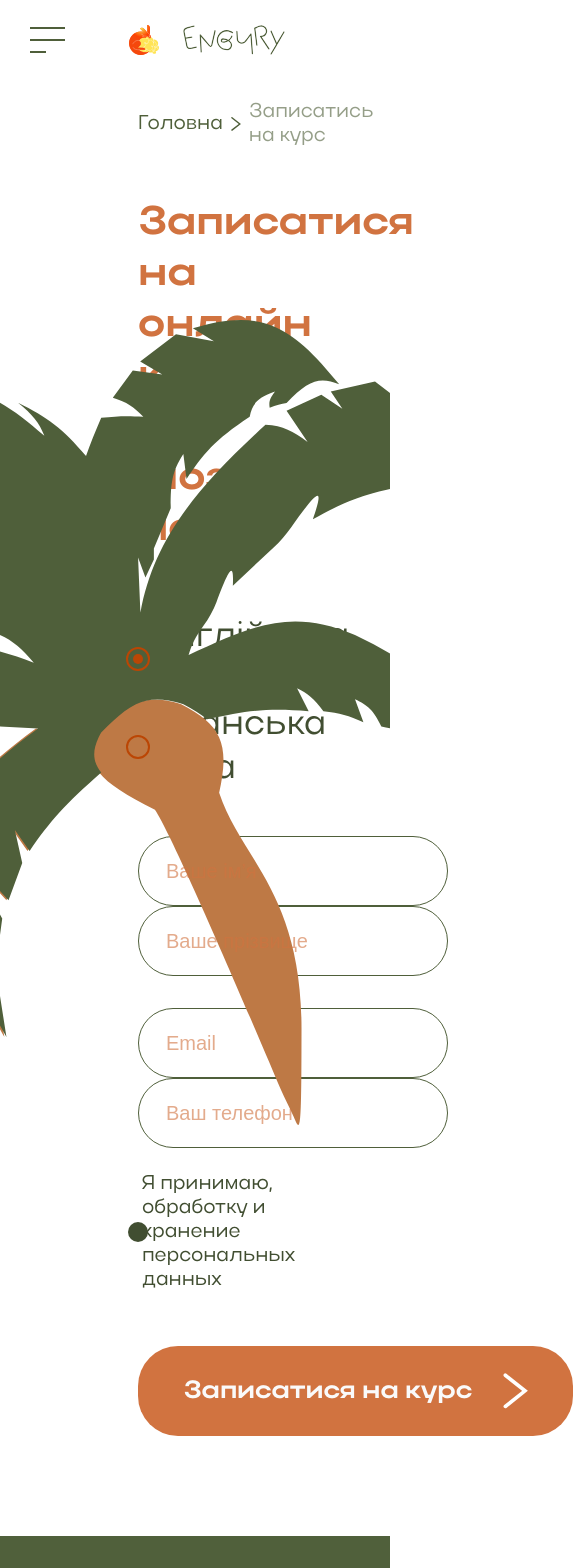
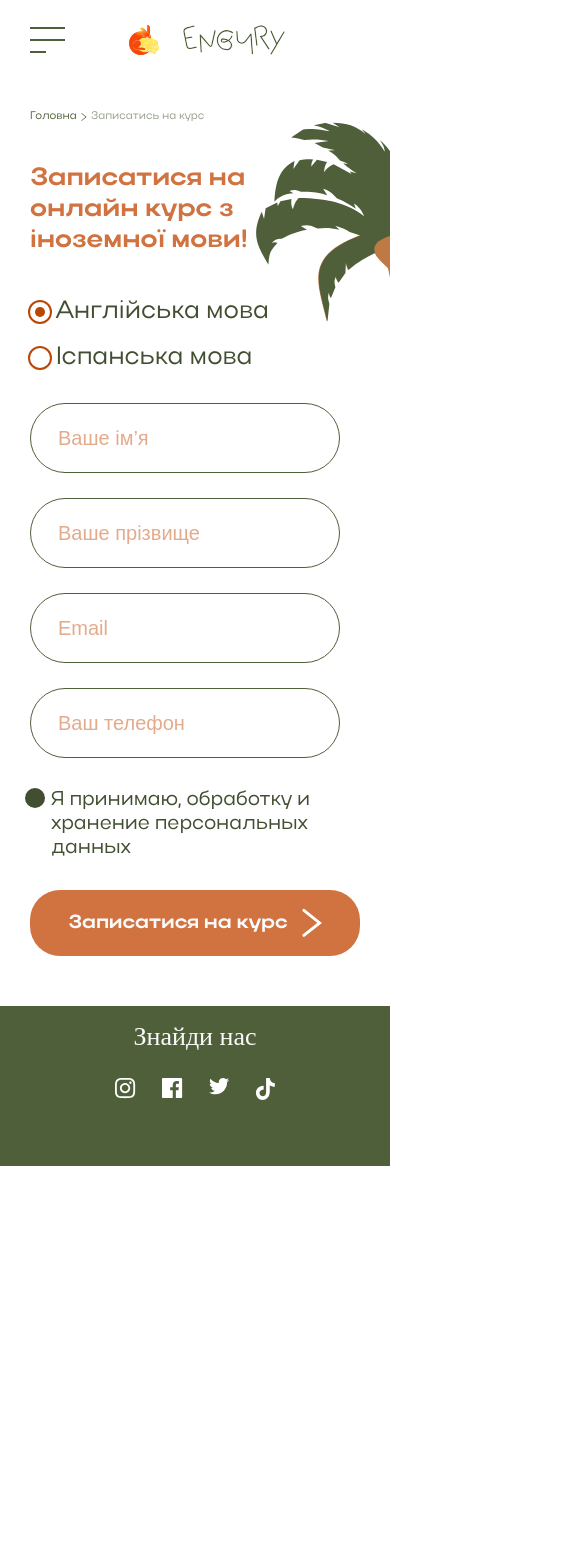
Before and after one commit to Hlib-Chyz/engury-school, a Next.js app: page /form in a window 390 px wide. Shown: the top 1568 px of the page, 585 px wide, since content can reach past the window. After the commit the page ends 1166 px from the top, so only its background shows below. Built offline with nearby package versions, Linux system fonts and the light colour scheme; a web font is replaced by a local one.

Commit message:
feature: added adaptive for form

```diff
--- a/components/consultation-registration-form/consultation-registration-form.module.scss
+++ b/components/consultation-registration-form/consultation-registration-form.module.scss
@@ -42,6 +42,8 @@
     div {
       display: flex;
       align-items: center;
+
+      margin-bottom: 9px;
       .languages-label {
         font-size: 35px;
         color: $green-dark;
@@ -103,3 +105,96 @@
     }
   }
 }
+
+@media (max-width: 600px) {
+  .container {
+    max-width: 600px;
+    margin-top: 30px;
+    padding: 0 30px;
+    position: relative;
+
+    overflow: hidden;
+    .palm {
+      top: 0;
+      right: -60px;
+
+      width: 206px;
+      height: 240px;
+
+      transform: rotate(15deg);
+
+      z-index: -10;
+    }
+
+    .bread-crumbs {
+      font-size: 11px;
+
+      img {
+        margin: 0 4px;
+        width: 6px;
+        height: 8px;
+      }
+    }
+
+    h4 {
+      font-size: 25px;
+
+      margin: 40px 0;
+    }
+
+    .languages {
+      margin-bottom: 30px;
+      div {
+        margin-bottom: 15px;
+        .languages-label {
+          font-size: 25px;
+
+          margin-left: 6px;
+        }
+      }
+    }
+
+    .inputs {
+      div {
+        display: flex;
+        flex-direction: column;
+
+        input {
+          margin: 0 0 25px;
+        }
+
+        &:first-child {
+          margin-bottom: 0;
+        }
+      }
+    }
+
+    .checkbox {
+      margin: 5px 0 30px;
+
+      align-items: flex-start;
+      .label-checkbox {
+        margin-left: 11px;
+      }
+    }
+
+    button {
+      width: 330px;
+      height: 66px;
+      margin-bottom: 50px;
+
+      border-radius: 30px;
+
+      span {
+        margin-right: 14px;
+
+        font-size: 19px;
+      }
+
+      img {
+        width: 20px;
+        height: 30px;
+      }
+    }
+  }
+}
--- a/pages/form.tsx
+++ b/pages/form.tsx
@@ -1,4 +1,5 @@
 import ConsultationRegistrationForm from "@components/consultation-registration-form/consultation-registration-form";
+import FooterForMobile from "@components/footer-for-mobile/footer-for-mobile";
 import Footer from "@components/footer/footer";
 import Header from "@components/header/header";
 import React from "react";
@@ -8,7 +9,8 @@ export default function Form() {
     <div className="container">
       <Header isOrange={true} />
       <ConsultationRegistrationForm />
-      <Footer hasBackground={true} />
+      {/* <Footer hasBackground={true} /> */}
+      <FooterForMobile />
     </div>
   );
 }
```
